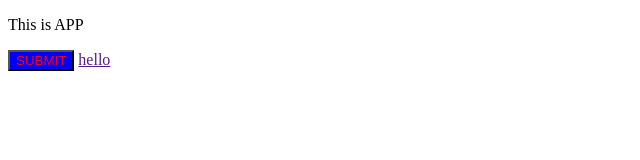
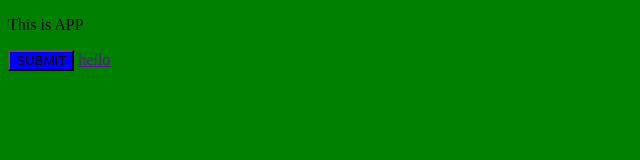
Before and after one commit to nguyentvit/git-tutorial, a plain HTML site: page index.html in a window 1280 px wide. Shown: the whole page, without its empty margins (0-640 px from the left). Drawn offline with Linux system fonts and the light colour scheme.

Commit message:
update body style

```diff
--- a/index2.css
+++ b/index2.css
@@ -1,3 +1,3 @@
-button{
-    color: red;
+body{
+    background-color: green;
 }
```
